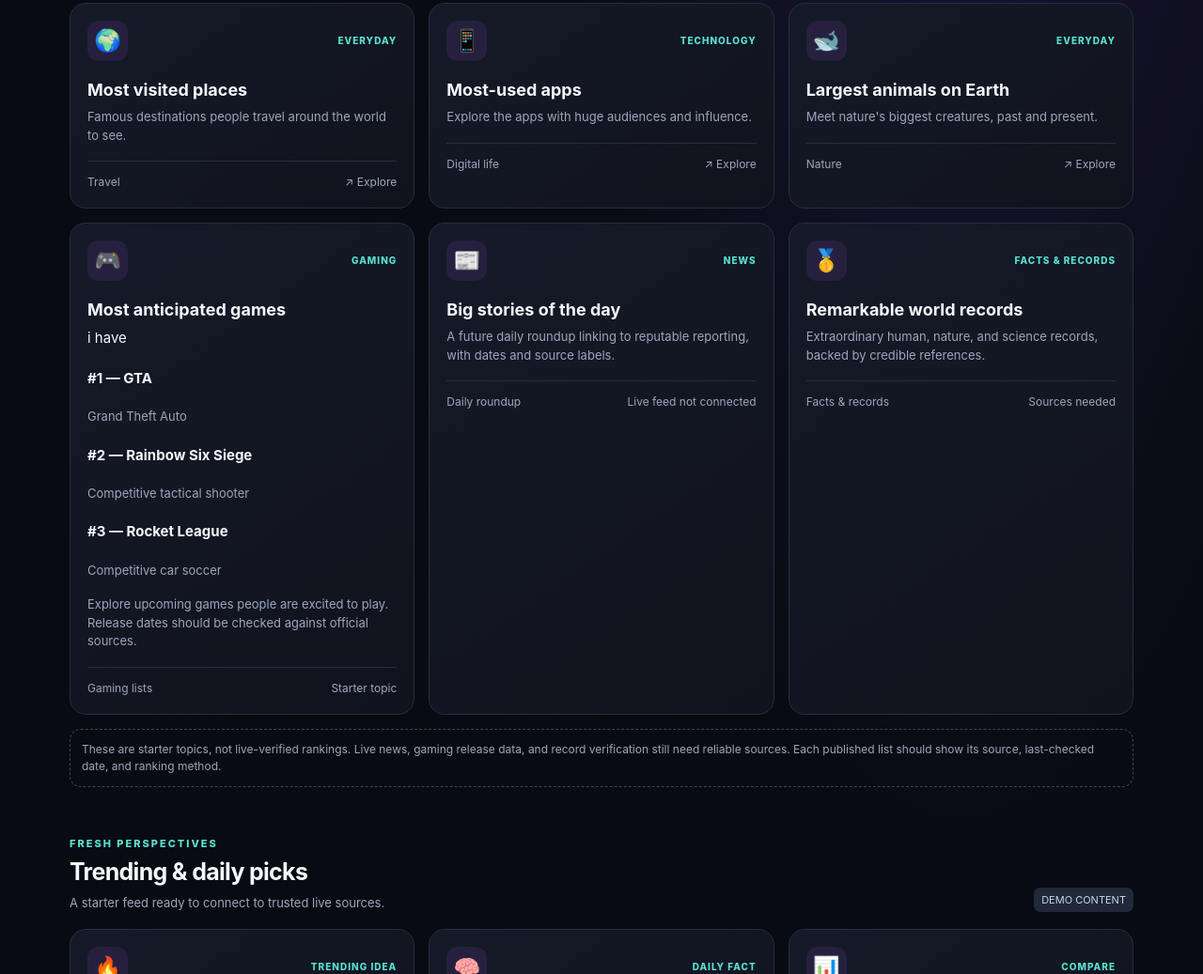
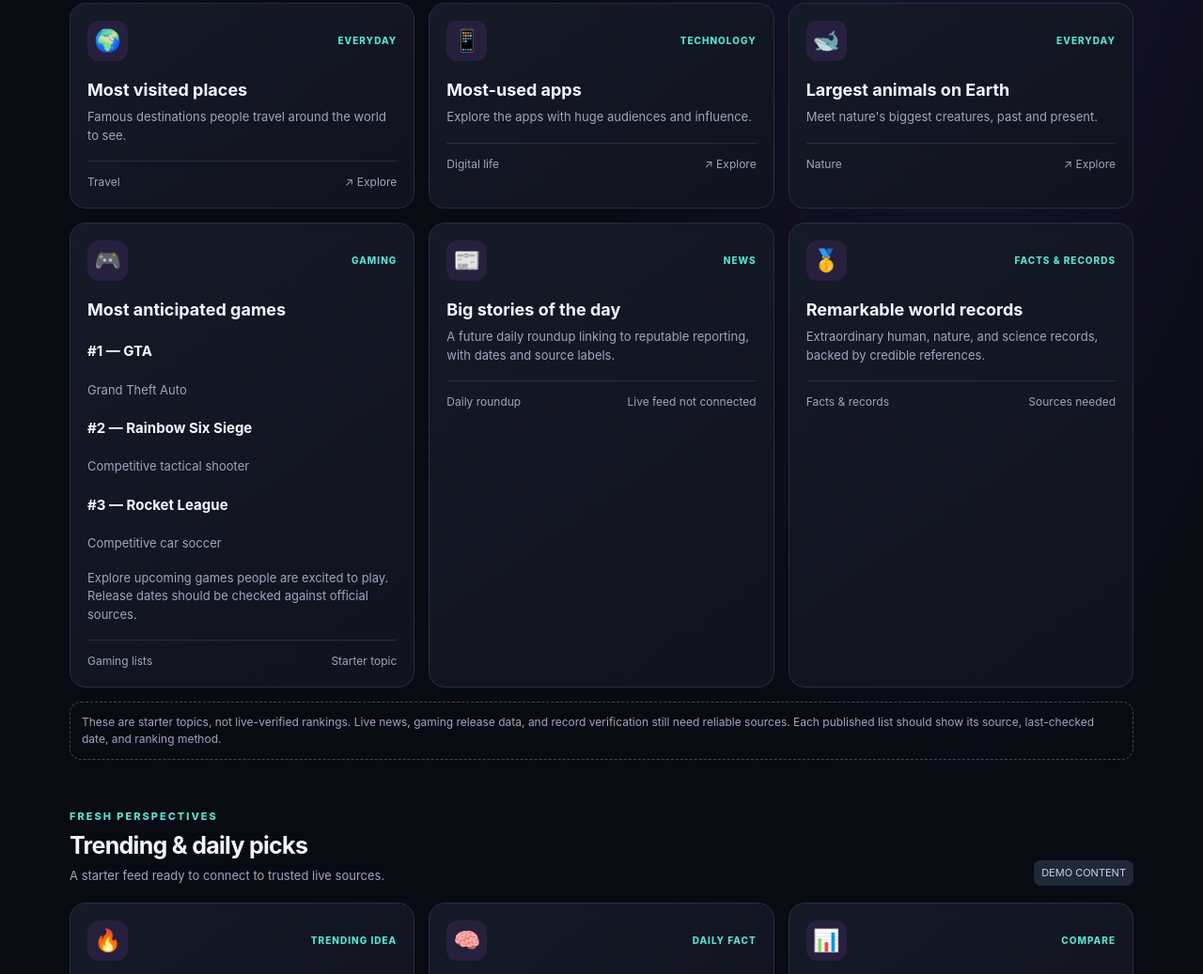
Before and after one commit to kadenyasnowski-code/YaRanks, a plain HTML site: page gaming.html in a window 1280 px wide. Shown: the part 952-1989 px from the top of the page at 94% size. Drawn offline with Linux system fonts and the light colour scheme.

Commit message:
Update gaming.html

```diff
--- a/gaming.html
+++ b/gaming.html
@@ -27,7 +27,7 @@
 <article class="card" data-cat="Technology"><div class="card-top"><div class="emoji">📱</div><span class="tag">Technology</span></div><h3>Most-used apps</h3><p>Explore the apps with huge audiences and influence.</p><div class="meta"><span>Digital life</span><span>↗ Explore</span></div></article>
 <article class="card" data-cat="Everyday"><div class="card-top"><div class="emoji">🐋</div><span class="tag">Everyday</span></div><h3>Largest animals on Earth</h3><p>Meet nature's biggest creatures, past and present.</p><div class="meta"><span>Nature</span><span>↗ Explore</span></div></article>
 <article class="card" data-cat="Gaming"><div class="card-top"><div class="emoji">🎮</div><span class="tag">Gaming</span></div><h3>Most anticipated games</h3>
-  i have<div class="game-list">
+  <div class="game-list">
   <h4>#1 — GTA</h4>
   <p>Grand Theft Auto</p>
 
```
